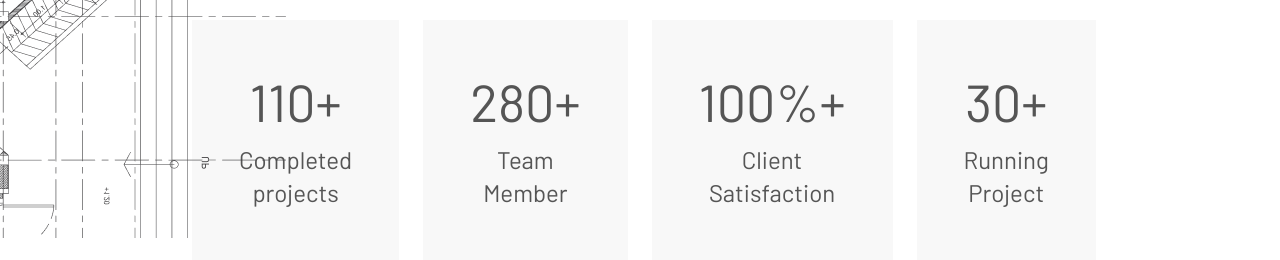
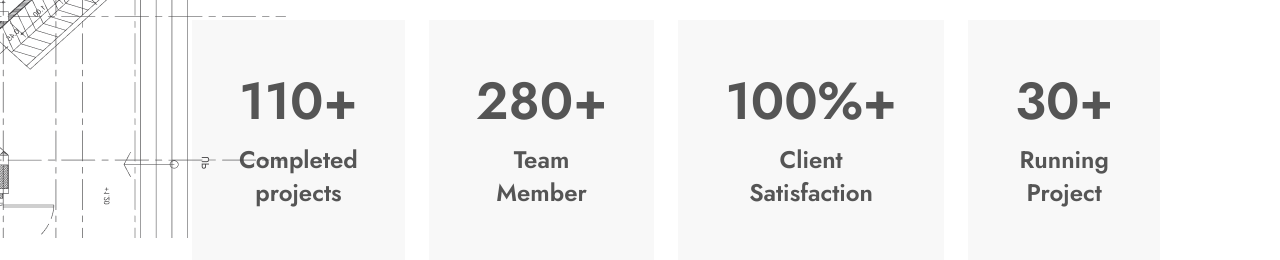
Before and after one commit to leokotman/hackaton-2024-nco, a website built with Vite: page index.html in a window 1280 px wide. Shown: the part 2822-3082 px from the top of the page. Built offline with nearby package versions, Linux system fonts and the light colour scheme; a web font is replaced by a local one.

Commit message:
change fonts for status cards

```diff
--- a/style.css
+++ b/style.css
@@ -542,11 +542,15 @@ q::after {
 
 .card__value {
   margin-bottom: 10px;
+  font-family: var(--primary-font-family);
+  font-weight: 600;
   font-size: 5.2rem;
   line-height: 1.2;
 }
 
 .card__text {
+  font-family: var(--primary-font-family);
+  font-weight: 600;
   font-size: 2.4rem;
   line-height: 1.4;
 }
```
